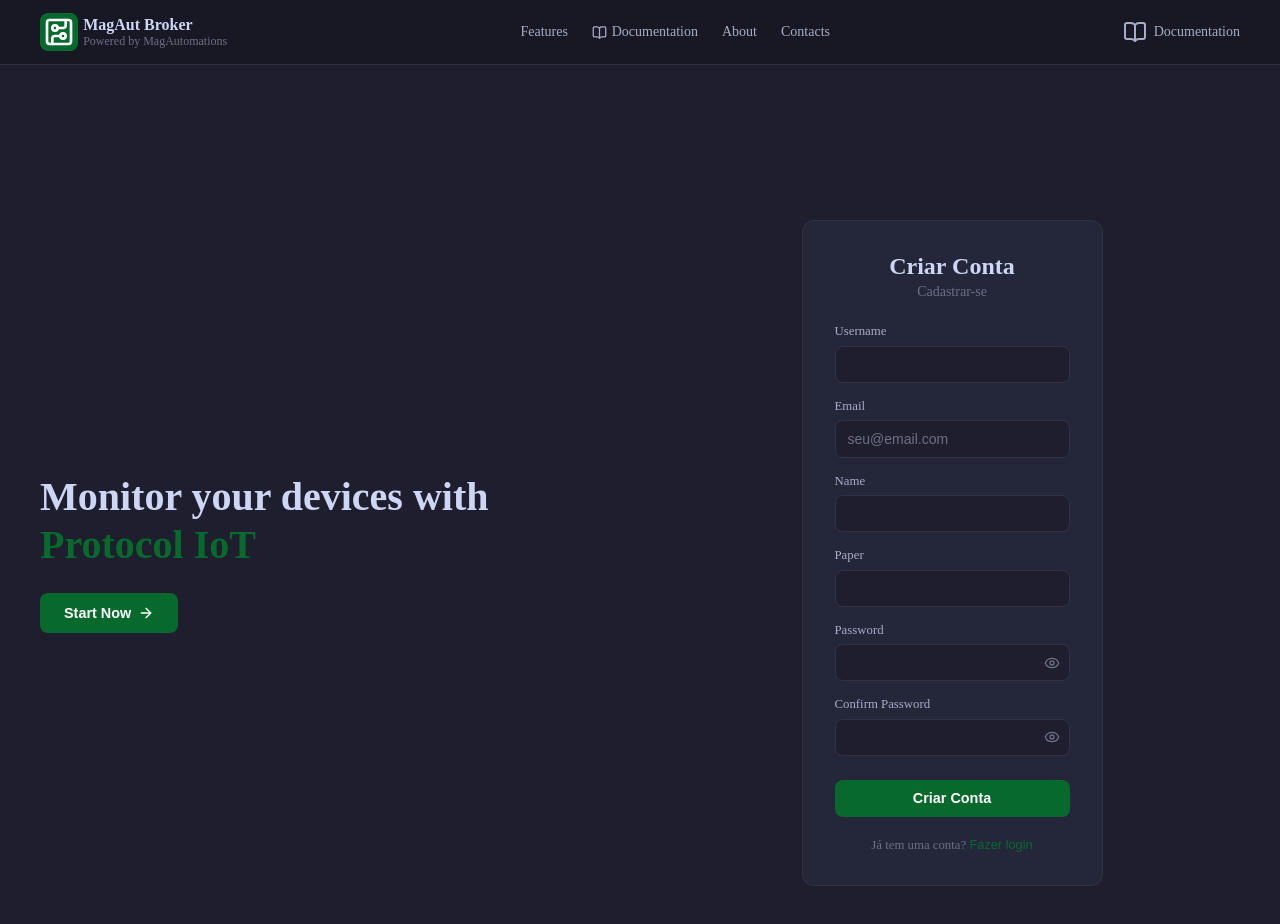
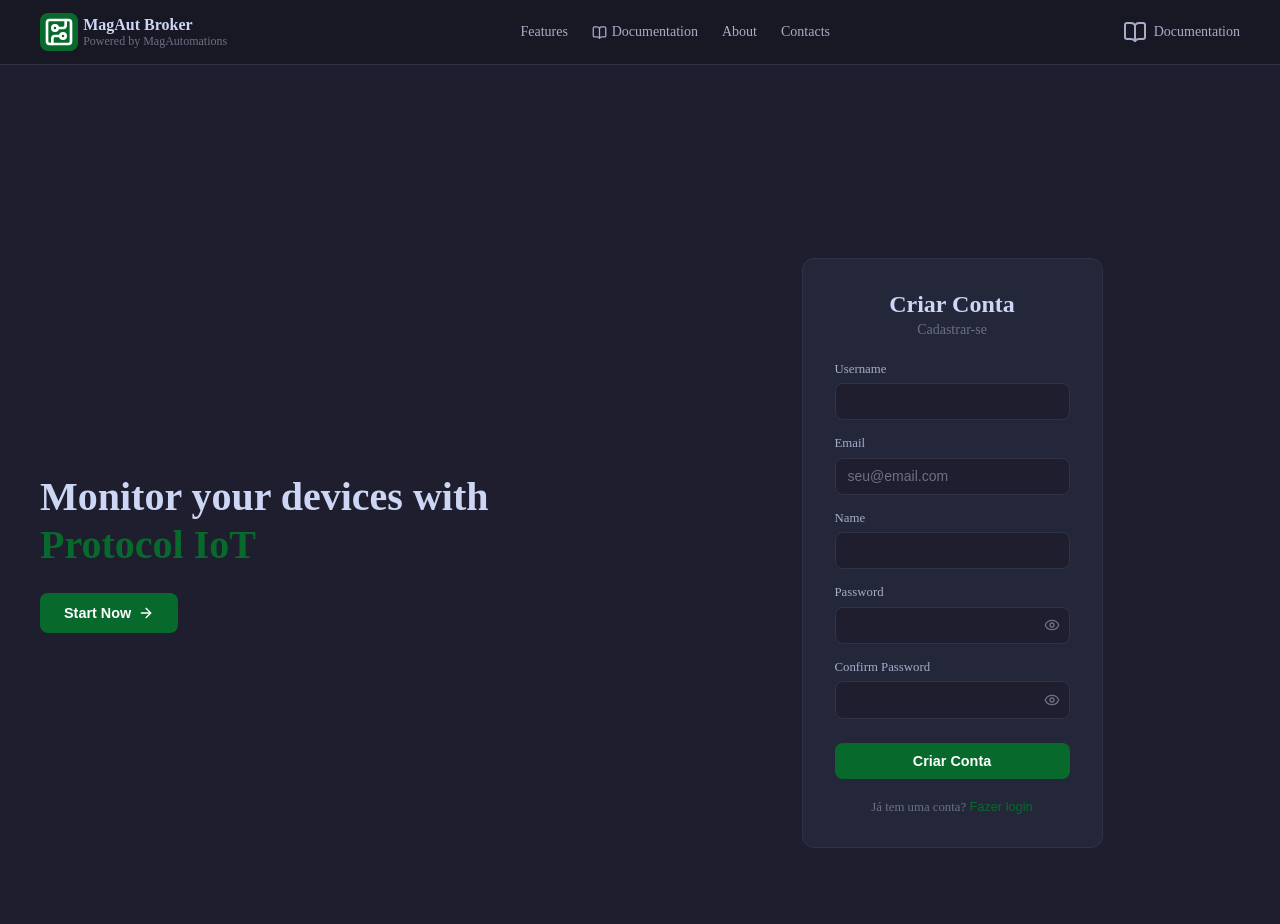
Before and after one commit to WandersonFullStack/project-iot-frontend, a React (Vite) app: page / in a window 1280 px wide. Both pictures are taken after a click on the button "Start Now". Shown: the top 924 px of the page. Built offline with nearby package versions, Linux system fonts and the light colour scheme; no server answers.

Commit message:
Alterando rota de Auth FormRegister

```diff
--- a/src/components/RegisterForm/index.tsx
+++ b/src/components/RegisterForm/index.tsx
@@ -22,7 +22,6 @@ export const RegisterForm: React.FC<RegisterFormProps> = ({ onToggleMode }) => {
         username: '',
         email: '',
         name: '',
-        paper: '',
         password: '',
         confirmPassword: ''
     });
@@ -52,7 +51,6 @@ export const RegisterForm: React.FC<RegisterFormProps> = ({ onToggleMode }) => {
                 username: formData.username,
                 email: formData.email,
                 name: formData.name,
-                paper: formData.paper,
                 password: formData.password
             });
         } catch (error) {
@@ -117,20 +115,6 @@ export const RegisterForm: React.FC<RegisterFormProps> = ({ onToggleMode }) => {
                     </FormGroup>
 
                     <FormGroup>
-                        <label htmlFor="paper">Paper</label>
-                        <InputWrapper>
-                            <Input
-                                id="paper"
-                                name="paper"
-                                type="text"
-                                value={formData.paper}
-                                onChange={handleChange}
-                                required
-                            />
-                        </InputWrapper>
-                    </FormGroup>
-
-                    <FormGroup>
                         <label htmlFor="password">Password</label>
                         <InputWrapper>
                             <Input
--- a/src/services/authService.ts
+++ b/src/services/authService.ts
@@ -31,7 +31,7 @@ export const authService = {
   },
 
   async getCurrentUser(): Promise<User> {
-    const response = await api.get('/auth/me');
+    const response = await api.get('api/v1/users/me/profile');
     return response.data;
   },
 
--- a/src/types/index.ts
+++ b/src/types/index.ts
@@ -4,10 +4,8 @@ export interface User {
   username: string;
   email: string;
   name: string;
-  paper: string;
   is_active: boolean;
   created_at: string;
-  login_only: TimeRanges;
 }
 
 export interface UserCreate {
@@ -15,7 +13,6 @@ export interface UserCreate {
     email: string;
     name: string;
     password: string;
-    paper: string;
 }
 
 export interface UserLogin {
```
